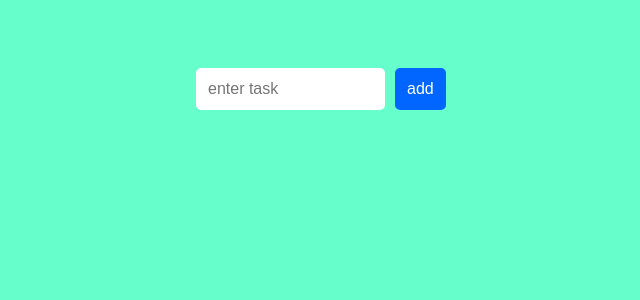
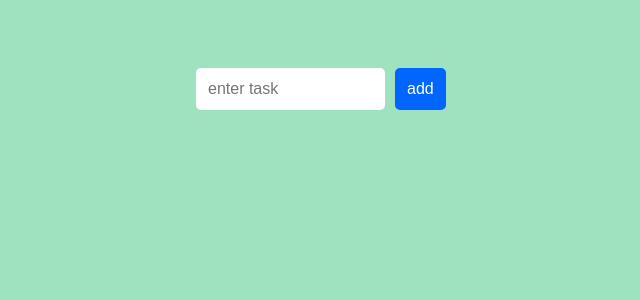
Before and after one commit to Atombarane/Reactjs-sample, a React (Create React App) app: page / in a window 1280 px wide. Shown: the top 300 px of the page, without its empty margins (319-959 px from the left). Built offline with nearby package versions, Linux system fonts and the light colour scheme.

Commit message:
Update index.css

```diff
--- a/src/index.css
+++ b/src/index.css
@@ -1,6 +1,6 @@
 body {
   padding: 50px;
-  background-color: #66FFCC;
+  background-color: #9FE2BF;
   font-family: sans-serif;
 }
 #container {
```
